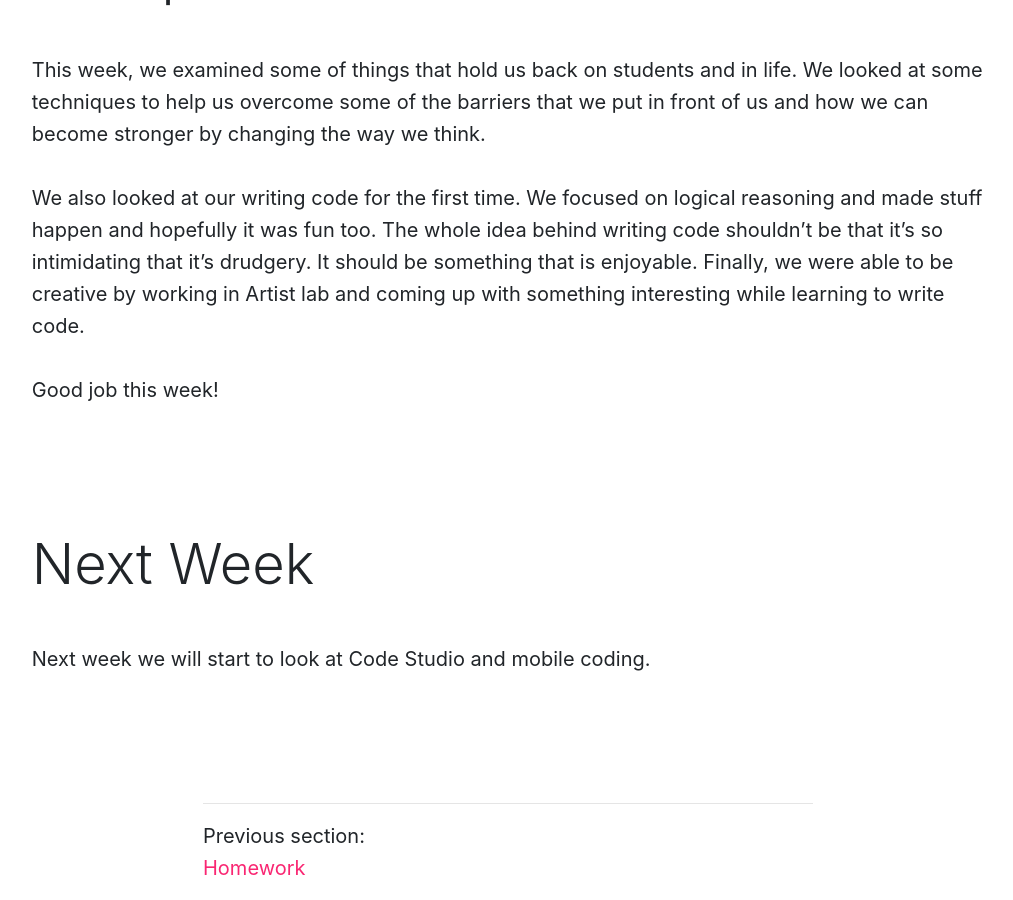
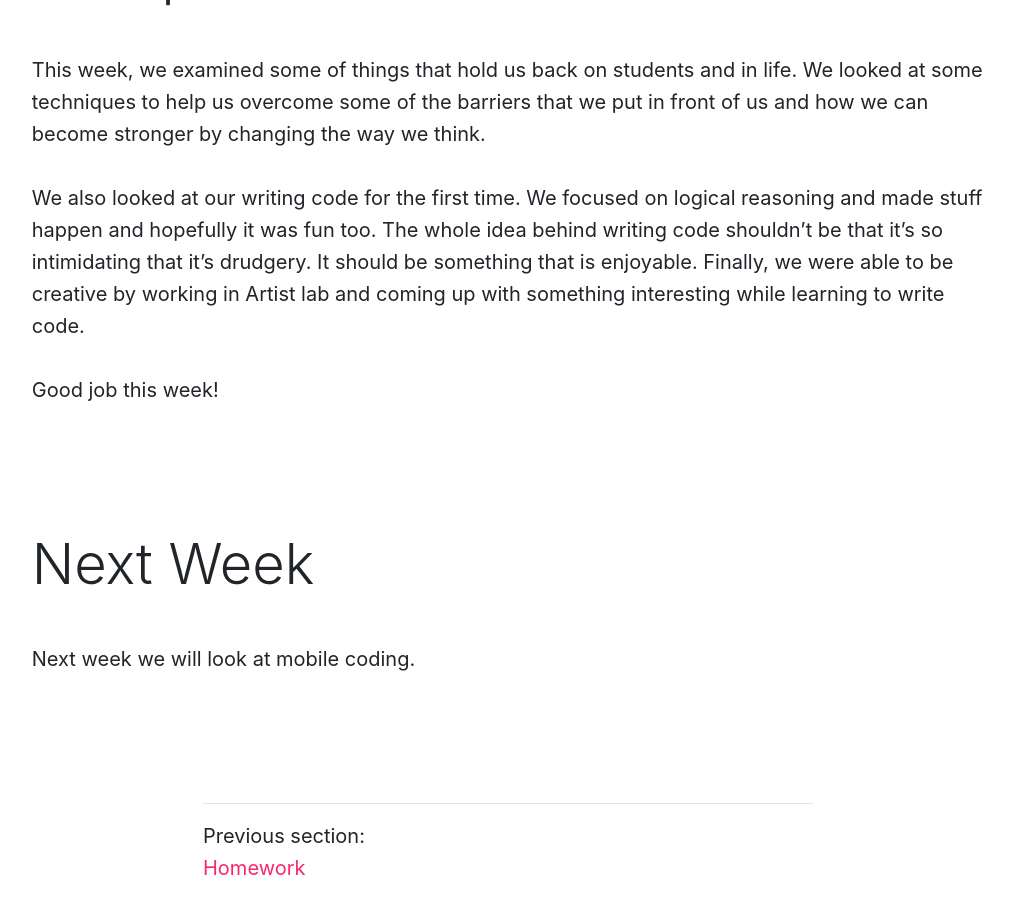
Before and after one commit to Montana-Media-Arts/120_CreativeCoding1-Fall2020, a Jekyll site: the page built from modules/week-2/_posts/2017-01-30-conclusion.md, in a window 1280 px wide and 900 px high, scrolled down 717 px. Shown: the whole window, without its empty margins (132-1145 px from the left). Built offline with Jekyll 4.4.1, drawn with Linux system fonts in a browser that asks for light colours; nearby versions of some CDN libraries.

Commit message:
Update 2017-01-30-conclusion.md

```diff
--- a/modules/week-2/_posts/2017-01-30-conclusion.md
+++ b/modules/week-2/_posts/2017-01-30-conclusion.md
@@ -13,4 +13,4 @@ We also looked at our writing code for the first time.  We focused on logical re
 Good job this week!
 
 ## Next Week
-Next week we will start to look at Code Studio and mobile coding.
+Next week we will look at mobile coding.
```
